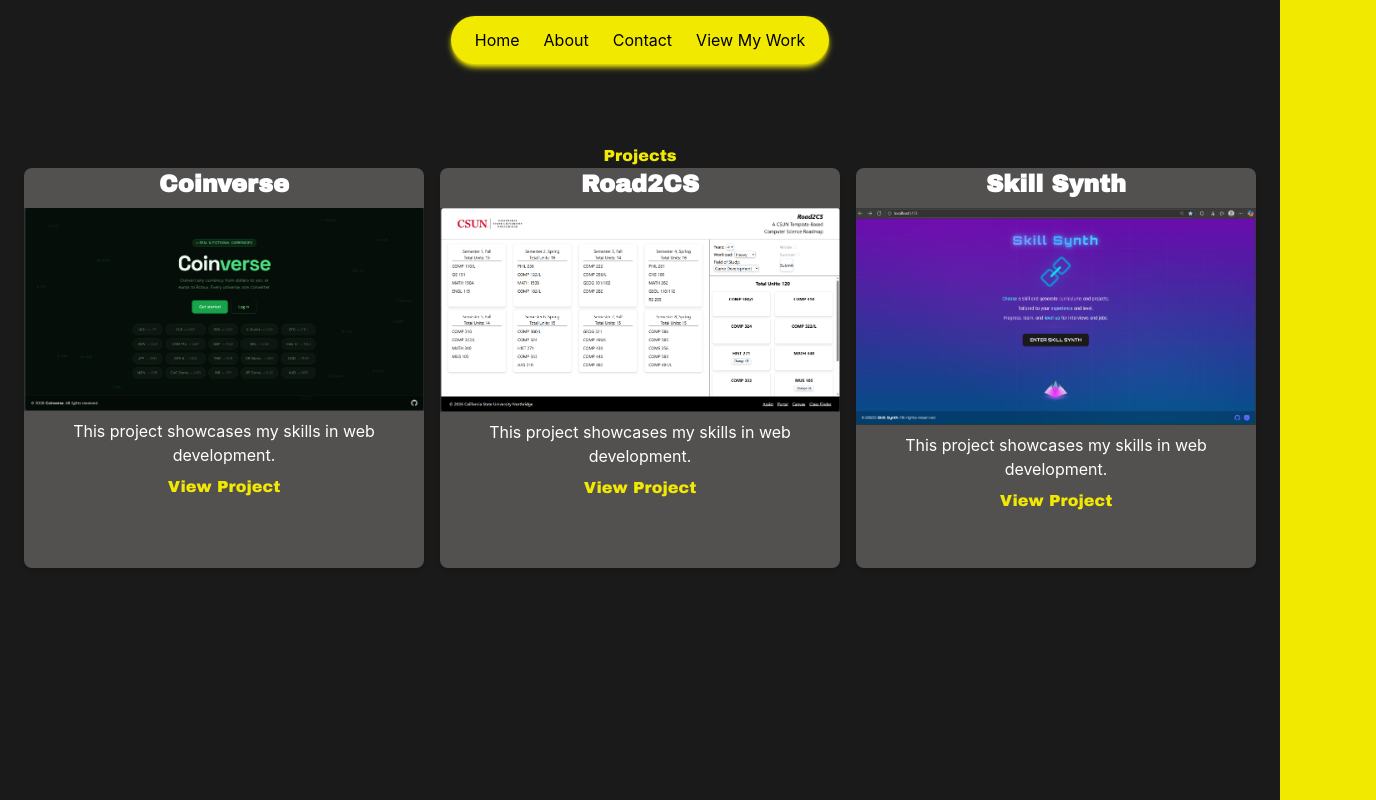
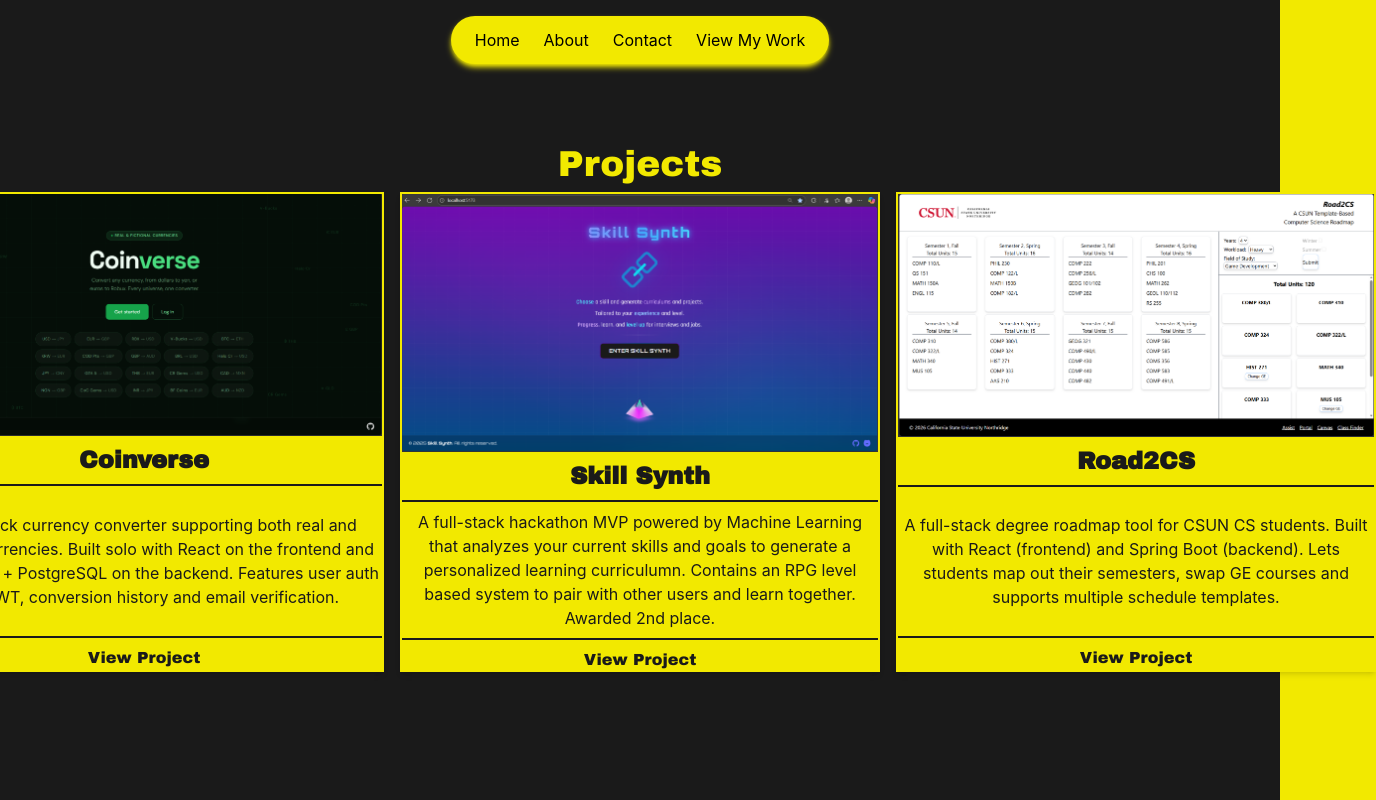
Before and after one commit to AlexRz101/Personal-Portfolio, a React (Vite) app in the folder Portfolio/: page /view-my-work in a window 1280 px wide. Shown: the whole page, 1376 px wide, since content can reach past the window. Built offline with nearby package versions, Linux system fonts and the light colour scheme.

Commit message:
Project page basic design done

```diff
--- a/Portfolio/src/components/ImageCard.tsx
+++ b/Portfolio/src/components/ImageCard.tsx
@@ -1,15 +1,15 @@
-function Card({ projectName, image, description, url } :
-    { projectName: string, image: string, description: string, url: string }) {
+function ImageCard({ projectName, image, description, url, cardColor, textColor} :
+    { projectName: string, image: string, description: string, url: string, cardColor: string, textColor: string }) {
     return (
-        <div className="w-100 h-100 bg-[#535050] rounded-lg shadow-md">
-            <div className="flex flex-col justify-center items-center gap-2">
-                <h2 className="text text-2xl font-bold text-white">{projectName}</h2>
-                <img src={image} alt="Project" className="text-white text-center" />
-                <p className="text-white text-center">{description}</p>
-                <a href={url} className="text text-[#f2e900] hover:underline">View Project</a>
+        <div className={`w-120 h-120 ${cardColor} shadow-md`}>
+            <div className="flex flex-col items-center gap-2 h-full p-0.5">
+                <img src={image} alt="Project" className="text-center" />
+                <h2 className={`text w-full text-2xl font-bold ${textColor} border-b-2 pb-2 text-center`}>{projectName}</h2>
+                <p className={`${textColor} text-center w-full border-b-2 pb-2 flex-1 flex items-center justify-center`}>{description}</p>
+                <a href={url} className={`text ${textColor} hover:underline glitch`}>View Project</a>
             </div>
         </div>
     )
 }
 
-export default Card;
+export default ImageCard;
--- a/Portfolio/src/pages/Contact.tsx
+++ b/Portfolio/src/pages/Contact.tsx
@@ -1,6 +1,6 @@
 function Contact() {
     return (
-        <div className="h-screen flex justify-center items-center flex-col bg-[#1a1a1a]">
+        <div className="h-screen flex flex-col justify-center items-center bg-[#1a1a1a] gap-2">
             <h1 className="text text-[#f2e900]">Contact</h1>
             <p className="text-white">Welcome to my contact page!</p>
             <p className="text-white">You can reach me at:<br></br>
--- a/Portfolio/src/pages/Projects.tsx
+++ b/Portfolio/src/pages/Projects.tsx
@@ -14,18 +14,22 @@
             </div>
 
             {/* Main Card Content */}
-            <div className="flex justify-center items-center flex-col mt-16">
+            <div className="flex flex-col justify-center items-center mt-16 gap-2">
 
-                <h1 className="text text-[#f2e900]">Projects</h1>
+                <h1 className="text text-4xl text-[#f2e900]">Projects</h1>
                 <div className="flex flex-row gap-4">
-                    <Card projectName="Coinverse" image={coinverseImage} description="This project showcases my skills in web development."
-                        url="https://coinverse-exchange.vercel.app/"/>
+                    <Card projectName="Coinverse" image={coinverseImage} description="A full-stack currency converter supporting both real and fictional currencies.
+                    Built solo with React on the frontend and Spring Boot + PostgreSQL on the backend. Features user auth with JWT, conversion history and email verification."
+                        url="https://coinverse-exchange.vercel.app/" cardColor="bg-[#f2e900]" textColor="text-[#1a1a1a]"/>
 
-                    <Card projectName="Road2CS" image={road2csImage} description="This project showcases my skills in web development."
-                        url="https://road2cs.vercel.app/"/>
+                    <Card projectName="Skill Synth" image={skillSynthImage} description="A full-stack hackathon MVP powered by
+                        Machine Learning that analyzes your current skills and goals to generate a personalized learning curriculumn.
+                        Contains an RPG level based system to pair with other users and learn together. Awarded 2nd place."
+                        url="https://github.com/AlexRz101/SkillSynth" cardColor="bg-[#f2e900]" textColor="text-[#1a1a1a]"/>
 
-                    <Card projectName="Skill Synth" image={skillSynthImage} description="This project showcases my skills in web development."
-                        url="https://github.com/AlexRz101/SkillSynth"/>
+                    <Card projectName="Road2CS" image={road2csImage} description="A full-stack degree roadmap tool for CSUN CS students.
+                        Built with React (frontend) and Spring Boot (backend). Lets students map out their semesters, swap GE courses and supports multiple schedule templates."
+                        url="https://road2cs.vercel.app/" cardColor="bg-[#f2e900]" textColor="text-[#1a1a1a]"/>
                 </div>
 
             </div>
```
